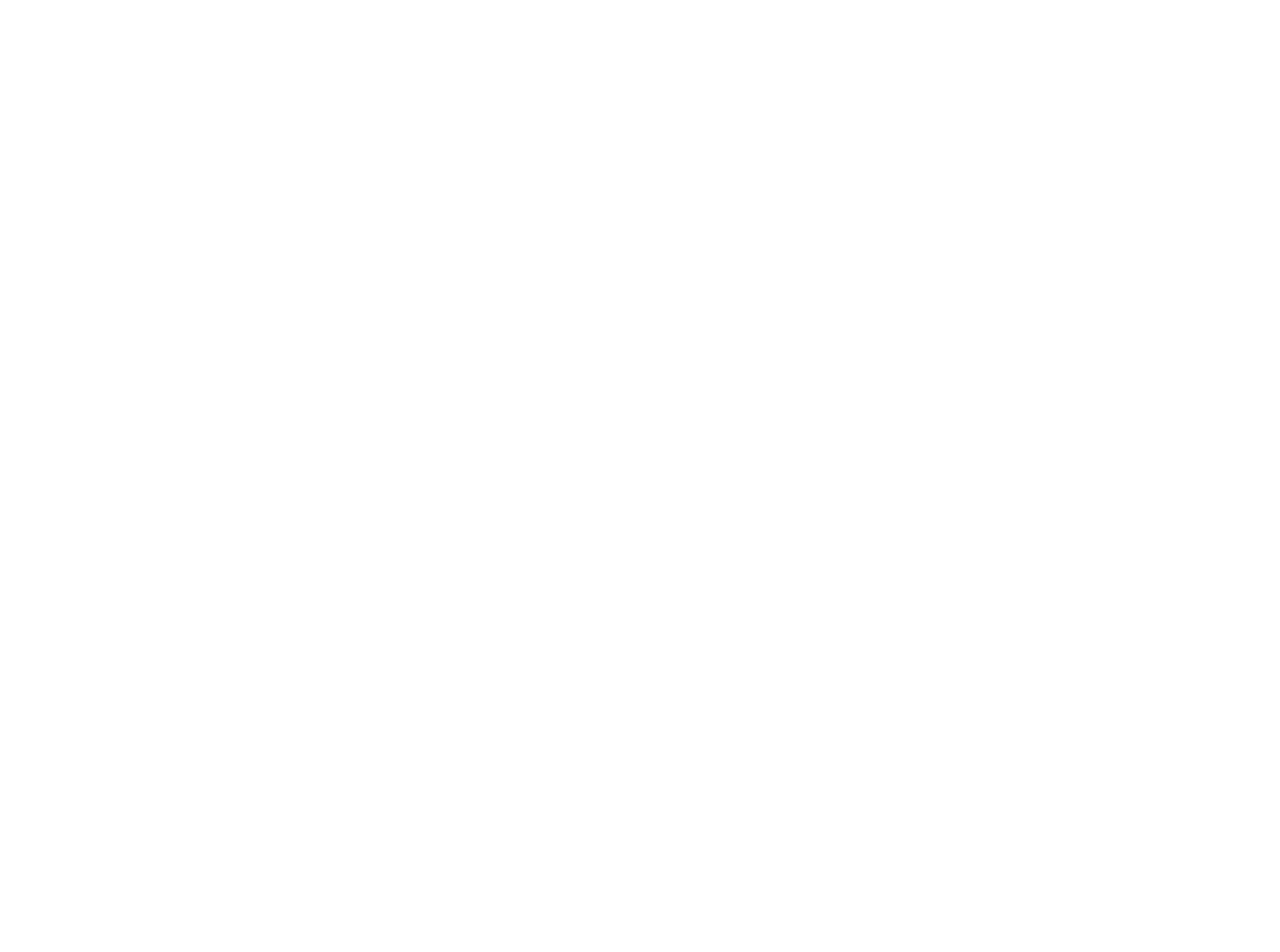
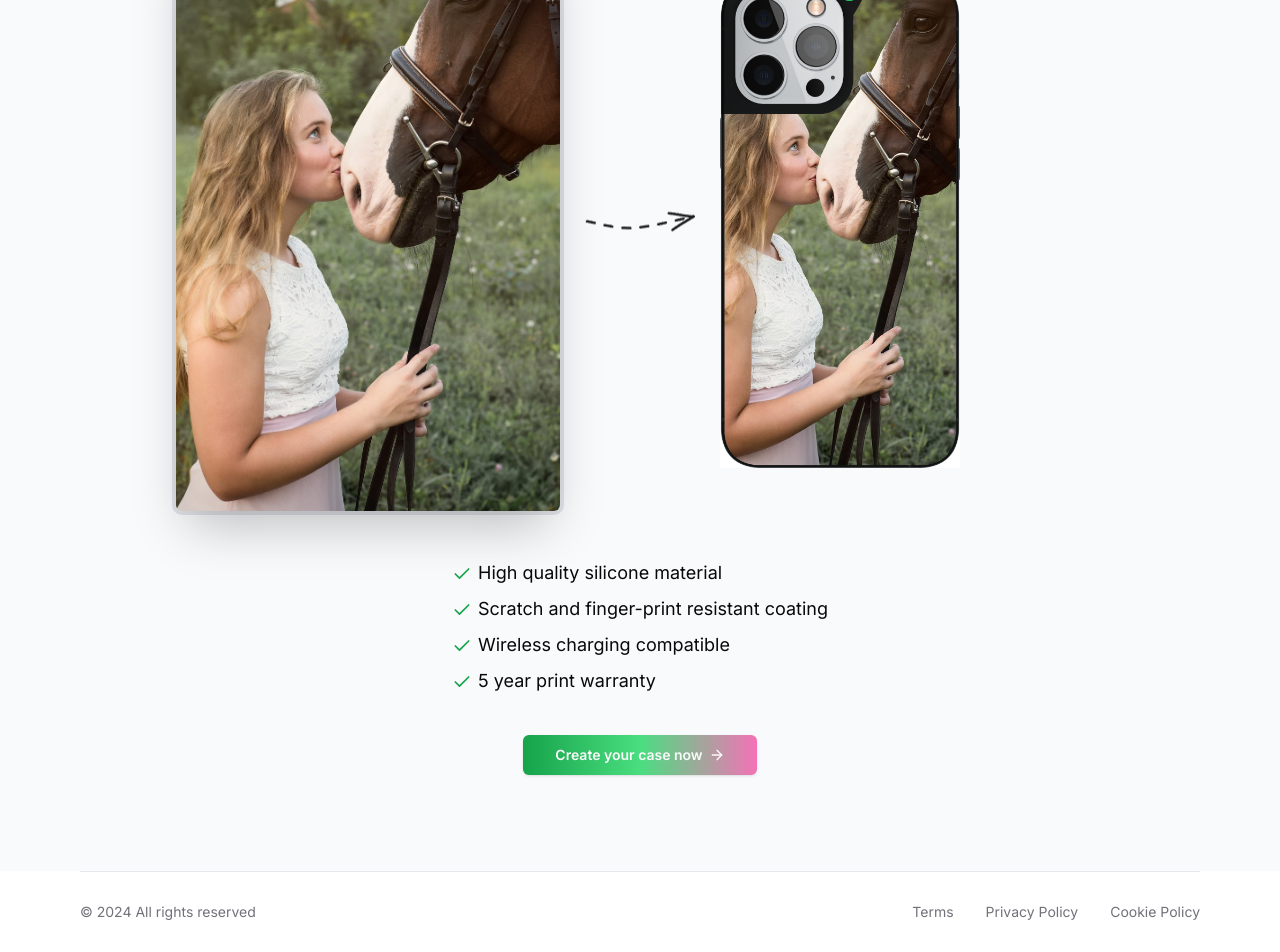
Before and after one commit to Ik-Emmanuel/cobracase_eccom, a Next.js app: page / in a window 1280 px wide. Shown: the part 2908-3860 px from the top of the page. Before the commit the page ends 2540 px from the top, so only its background shows below. Built offline with nearby package versions, Linux system fonts and the light colour scheme; no server answers.

Commit message:
completed the landing page. added final bit the footer

```diff
--- a/app/layout.tsx
+++ b/app/layout.tsx
@@ -2,6 +2,7 @@
 import { Inter } from "next/font/google";
 import "./globals.css";
 import Navbar from "@/components/Navbar";
+import Footer from "@/components/Footer";
 
 const inter = Inter({ subsets: ["latin"] });
 
@@ -20,6 +21,7 @@
       <body className={inter.className}>
         <Navbar />
         {children}
+        <Footer />
       </body>
     </html>
   );
--- a/app/page.tsx
+++ b/app/page.tsx
@@ -2,8 +2,10 @@
 import Phone from "@/components/Phone";
 import Reviews from "@/components/Reviews";
 import { Icons } from "@/components/icons";
-import { Check, Star } from "lucide-react";
+import { buttonVariants } from "@/components/ui/button";
+import { ArrowRight, Check, Star } from "lucide-react";
 import Image from "next/image";
+import Link from "next/link";
 
 export default function Home() {
   return (
@@ -212,6 +214,76 @@
           <Reviews />
         </div>
       </section>
+
+      <section>
+        <MaxWidthWrapper className="py-24">
+          <div className="mb-12 px-6 lg:px-8">
+            <div className="mx-auto max-w-2xl sm:text-center">
+              <h2 className="order-1 mt-2 tracking-tight text-center text-balance !leading-tight font-bold text-5xl md:text-6xl text-gray-900">
+                Upload your photo and get
+                <span className="relative px-2 bg-gradient-to-r from-green-600 via-pink-400 to-purple-800 bg-clip-text text-transparent">
+                  your own case
+                </span>{" "}
+                now
+              </h2>
+            </div>
+          </div>
+
+          <div className="mx-auto max-w-6xl px-6 lg:px-8">
+            <div className="relative flex flex-col items-center md:grid grid-cols-2 gap-40">
+              {/* center the image vertically with md:top-1/2 -translate-y-1/2 and
+              horizontal with left-1/2 -translate-x-1/2 */}
+              <img
+                src="/arrow.png"
+                className="absolute top-[25rem] md:top-1/2 -translate-y-1/2 z-10 left-1/2 -translate-x-1/2 rotate-90 md:rotate-0"
+                alt="arrow"
+              />
+
+              <div className="relative h-80 md:h-full w-full md:justify-self-end max-w-sm rounded-xl bg-gray-900/5 ring-inset ring-gray-900/10 lg:rounded-2xl">
+                <img
+                  src="/horse.jpg"
+                  alt="horse-img"
+                  className="rounded-md object-cover bg-white shadow-2xl ring-4 ring-gray-900/10 h-full w-full"
+                />
+              </div>
+
+              <Phone className="w-60" imgSrc="/horse_phone.jpg" />
+            </div>
+          </div>
+
+          <ul className="mx-auto mt-12 max-w-prose sm:text-lg space-y-2 w-fit">
+            <li className="w-fit">
+              <Check className="h-5 w-5 text-green-600 inline mr-1.5" />
+              High quality silicone material
+            </li>
+            <li className="w-fit">
+              <Check className="h-5 w-5 text-green-600 inline mr-1.5" />
+              Scratch and finger-print resistant coating
+            </li>
+            <li className="w-fit">
+              <Check className="h-5 w-5 text-green-600 inline mr-1.5" />
+              Wireless charging compatible
+            </li>
+            <li className="w-fit">
+              <Check className="h-5 w-5 text-green-600 inline mr-1.5" />5 year
+              print warranty
+            </li>
+
+            <div className="flex justify-center">
+              <Link
+                className={buttonVariants({
+                  size: "lg",
+                  className:
+                    "mx-auto mt-8 bg-gradient-to-r from-green-600 via-green-400 to-pink-400 font-semibold",
+                })}
+                href={"/configure/upload"}
+              >
+                Create your case now <ArrowRight className="h-4 w-4 ml-1.5" />
+              </Link>
+            </div>
+          </ul>
+        </MaxWidthWrapper>
+      </section>
     </div>
   );
 }
--- /dev/null
+++ b/components/Footer.tsx
@@ -0,0 +1,49 @@
+import React from "react";
+import MaxWidthWrapper from "./MaxWidthWrapper";
+import Link from "next/link";
+
+const Footer = () => {
+  return (
+    <footer className="bg-white h-20 relative">
+      <MaxWidthWrapper>
+        <div className="border-t border-gray-200" />
+
+        <div className="h-full flex flex-col md:flex-row md:justify-between justify-center items-center">
+          <div className="text-center md:text-left pb-2 md:pb-0">
+            <p className="text-sm text-muted-foreground">
+              &copy; {new Date().getFullYear()} All rights reserved
+            </p>
+          </div>
+
+          <div className="flex items-center justify-center">
+            <div className="flex space-x-8">
+              <Link
+                href={"#"}
+                className="text-sm text-muted-foreground hover:text-gray-600"
+              >
+                {" "}
+                Terms
+              </Link>
+              <Link
+                href={"#"}
+                className="text-sm text-muted-foreground hover:text-gray-600"
+              >
+                {" "}
+                Privacy Policy
+              </Link>
+              <Link
+                href={"#"}
+                className="text-sm text-muted-foreground hover:text-gray-600"
+              >
+                {" "}
+                Cookie Policy
+              </Link>
+            </div>
+          </div>
+        </div>
+      </MaxWidthWrapper>
+    </footer>
+  );
+};
+
+export default Footer;
```
